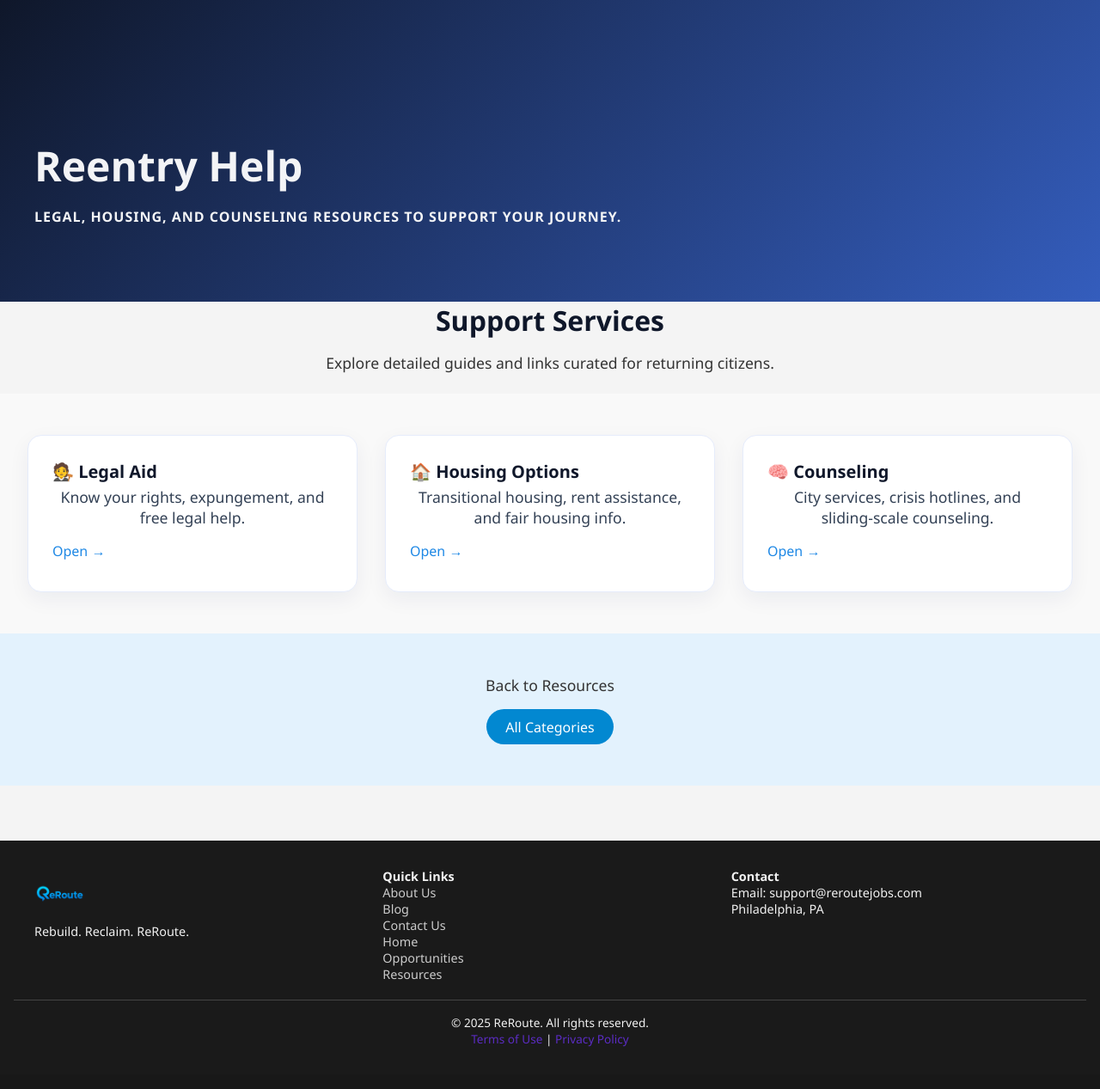
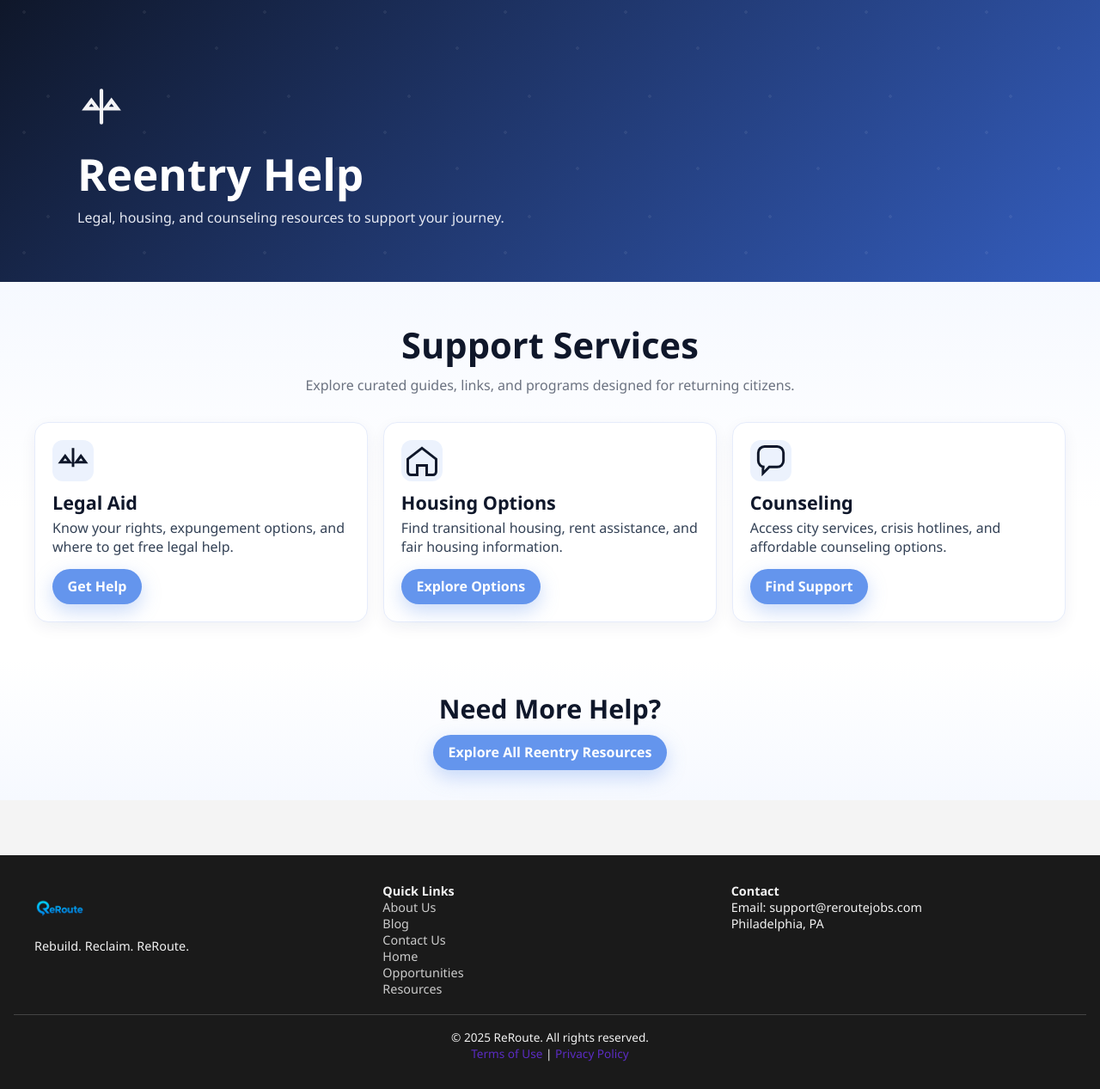
Before and after one commit to jcoffer921/reroute, a Django app: page /resources/reentry-help/ in a window 1280 px wide. Shown: the part 72-1339 px from the top of the page at 86% size. Before the commit the page ends 1290 px from the top, so only its background shows below. Run offline with Django 5.2, Linux system fonts and the light colour scheme; data comes from the database, SQL or seed files in the repository; parts of the project's set-up code (start-up, migrations or seed data) failed here and were passed over.

Commit message:
Reentry help page improved

```diff
--- /dev/null
+++ b/resources/static/resources/css/reentry_help/index.css
@@ -0,0 +1,38 @@
+/* ===== Reentry Help — Polished Cards ===== */
+
+/* Hero */
+.rehelp-hero { position: relative; background: linear-gradient(135deg, #0F172A, #345dbd); color: #fff; padding: 6rem 1.5rem 4rem; overflow: hidden; }
+.rehelp-hero-inner { max-width: 1100px; margin: 0 auto; text-align: left; position: relative; z-index: 1; }
+.rehelp-hero-icon { display: inline-block; margin-bottom: .6rem; opacity: .95; }
+.rehelp-hero h1 { margin: 0 0 .35rem; font-size: clamp(2.2rem, 4.8vw, 3.2rem); font-weight: 900; }
+.rehelp-subtext { margin: 0; color: #e6e9f2; max-width: 720px; }
+.rehelp-hero-bg { position: absolute; inset: 0; pointer-events: none; opacity: .25; background-image:
+  radial-gradient(circle at 20% 10%, rgba(255,255,255,.25) 0 2px, transparent 2px),
+  radial-gradient(circle at 80% 40%, rgba(255,255,255,.25) 0 2px, transparent 2px),
+  radial-gradient(circle at 40% 80%, rgba(255,255,255,.25) 0 2px, transparent 2px);
+  background-size: 140px 140px;
+}
+
+/* Section */
+.rehelp-section { background: linear-gradient(180deg, #f6f9ff 0%, #ffffff 60%); padding: 2.8rem 1.5rem; }
+.rehelp-inner { max-width: 1200px; margin: 0 auto; }
+.rehelp-section h2 { text-align: center; margin: 0 0 .5rem; font-size: clamp(2rem, 4vw, 2.6rem); font-weight: 900; color: #0F172A; }
+.rehelp-section-subtext { text-align: center; color: #6b7280; margin: 0 0 2rem; }
+
+.rehelp-cards { display: grid; grid-template-columns: repeat(3, 1fr); gap: 1.1rem; align-items: stretch; }
+@media (max-width: 900px){ .rehelp-cards { grid-template-columns: 1fr; } }
+
+.rehelp-card { display: flex; flex-direction: column; background: #fff; border: 1px solid #e6ecfb; border-radius: 16px; padding: 1.25rem; box-shadow: 0 6px 18px rgba(10,34,80,.06); transition: transform .18s ease, box-shadow .18s ease, border-color .18s ease; }
+.rehelp-card:hover { transform: translateY(-6px); border-color: rgba(100,149,237,.5); box-shadow: 0 16px 36px rgba(10,34,80,.12); }
+.rehelp-card-icon { margin-bottom: .5rem; width: 48px; height: 48px; border-radius: 12px; background: rgba(100,149,237,.12); display: inline-flex; align-items: center; justify-content: center; }
+.rehelp-card h3 { margin: .15rem 0 .25rem; font-size: 1.35rem; font-weight: 900; color: #0F172A; }
+.rehelp-card p { margin: 0 0 .9rem; color: #334155; }
+.rehelp-actions { margin-top: auto; }
+
+.btn-pill { display: inline-block; padding: .6rem 1.1rem; background: #6495ED; color: #fff; border-radius: 999px; text-decoration: none; font-weight: 800; box-shadow: 0 8px 22px rgba(100,149,237,.35); }
+.btn-pill:hover { background: #5a86d6; }
+
+/* CTA */
+.rehelp-cta { background: linear-gradient(180deg, #ffffff 0%, #f6f9ff 100%); padding: 2.2rem 1.5rem; }
+.rehelp-cta-inner { max-width: 900px; margin: 0 auto; text-align: center; }
+.rehelp-cta h3 { margin: 0 0 .6rem; font-size: clamp(1.5rem, 3vw, 1.9rem); font-weight: 900; color: #0F172A; }
--- a/resources/templates/resources/reentry_help/index.html
+++ b/resources/templates/resources/reentry_help/index.html
@@ -4,42 +4,77 @@
 {% block title %}Reentry Help | ReRoute Resources{% endblock %}
 
 {% block content %}
-<link rel="stylesheet" href="{% static 'resources/css/resources.css' %}">
+<link rel="stylesheet" href="{% static 'resources/css/reentry_help/index.css' %}">
 
-<section class="resource-hero">
-  <div class="resource-hero-content">
+<!-- Hero with gradient + subtle pattern -->
+<section class="rehelp-hero">
+  <div class="rehelp-hero-inner">
+    <div class="rehelp-hero-icon" aria-hidden="true">
+      <!-- Justice scales icon -->
+      <svg width="56" height="56" viewBox="0 0 24 24" fill="none" xmlns="http://www.w3.org/2000/svg">
+        <path d="M12 4v16M7 9l-3 4h6l-3-4zm10 0l-3 4h6l-3-4z" stroke="#fff" stroke-width="1.8" stroke-linecap="round"/>
+      </svg>
+    </div>
     <h1>Reentry Help</h1>
-    <p>Legal, housing, and counseling resources to support your journey.</p>
+    <p class="rehelp-subtext">Legal, housing, and counseling resources to support your journey.</p>
+  </div>
+  <div class="rehelp-hero-bg" aria-hidden="true"></div>
+</section>
+
+<!-- Cards -->
+<section class="rehelp-section">
+  <div class="rehelp-inner">
+    <h2>Support Services</h2>
+    <p class="rehelp-section-subtext">Explore curated guides, links, and programs designed for returning citizens.</p>
+
+    <div class="rehelp-cards">
+      <!-- Legal Aid -->
+      <article class="rehelp-card">
+        <div class="rehelp-card-icon" aria-hidden="true">
+          <!-- Scales icon -->
+          <svg width="44" height="44" viewBox="0 0 24 24" fill="none" xmlns="http://www.w3.org/2000/svg"><path d="M12 4v12M7 9l-3 4h6l-3-4zm10 0l-3 4h6l-3-4z" stroke="#0F172A" stroke-width="1.6"/></svg>
+        </div>
+        <h3>Legal Aid</h3>
+        <p>Know your rights, expungement options, and where to get free legal help.</p>
+        <div class="rehelp-actions">
+          <a href="{% url 'legal_aid' %}" class="btn-pill">Get Help</a>
+        </div>
+      </article>
+
+      <!-- Housing Options -->
+      <article class="rehelp-card">
+        <div class="rehelp-card-icon" aria-hidden="true">
+          <!-- House icon -->
+          <svg width="44" height="44" viewBox="0 0 24 24" fill="none" xmlns="http://www.w3.org/2000/svg"><path d="M3 11l9-7 9 7v8a2 2 0 0 1-2 2h-4v-6H9v6H5a2 2 0 0 1-2-2v-8z" stroke="#0F172A" stroke-width="1.6"/></svg>
+        </div>
+        <h3>Housing Options</h3>
+        <p>Find transitional housing, rent assistance, and fair housing information.</p>
+        <div class="rehelp-actions">
+          <a href="{% url 'housing' %}" class="btn-pill">Explore Options</a>
+        </div>
+      </article>
+
+      <!-- Counseling -->
+      <article class="rehelp-card">
+        <div class="rehelp-card-icon" aria-hidden="true">
+          <!-- Chat bubble icon -->
+          <svg width="44" height="44" viewBox="0 0 24 24" fill="none" xmlns="http://www.w3.org/2000/svg"><path d="M4 7a4 4 0 0 1 4-4h8a4 4 0 0 1 4 4v5a4 4 0 0 1-4 4h-5l-4 4v-4H8a4 4 0 0 1-4-4V7z" stroke="#0F172A" stroke-width="1.6"/></svg>
+        </div>
+        <h3>Counseling</h3>
+        <p>Access city services, crisis hotlines, and affordable counseling options.</p>
+        <div class="rehelp-actions">
+          <a href="{% url 'counseling' %}" class="btn-pill">Find Support</a>
+        </div>
+      </article>
+    </div>
   </div>
 </section>
 
-<div class="resource-container">
-  <h2>Support Services</h2>
-  <p>Explore detailed guides and links curated for returning citizens.</p>
-
-  <div class="resource-grid">
-    <div class="resource-card">
-      <h3>🧑‍⚖️ Legal Aid</h3>
-      <p>Know your rights, expungement, and free legal help.</p>
-      <ul><li><a href="{% url 'legal_aid' %}">Open →</a></li></ul>
-    </div>
-
-    <div class="resource-card">
-      <h3>🏠 Housing Options</h3>
-      <p>Transitional housing, rent assistance, and fair housing info.</p>
-      <ul><li><a href="{% url 'housing' %}">Open →</a></li></ul>
-    </div>
-
-    <div class="resource-card">
-      <h3>🧠 Counseling</h3>
-      <p>City services, crisis hotlines, and sliding‑scale counseling.</p>
-      <ul><li><a href="{% url 'counseling' %}">Open →</a></li></ul>
-    </div>
+<!-- CTA -->
+<section class="rehelp-cta">
+  <div class="rehelp-cta-inner">
+    <h3>Need More Help?</h3>
+    <a href="{% url 'resource_list' %}" class="btn-pill">Explore All Reentry Resources</a>
   </div>
-
-  <div class="resource-footer-cta">
-    <p>Back to Resources</p>
-    <a href="{% url 'resource_list' %}" class="btn-secondary">All Categories</a>
-  </div>
-</div>
+</section>
 {% endblock %}
```
